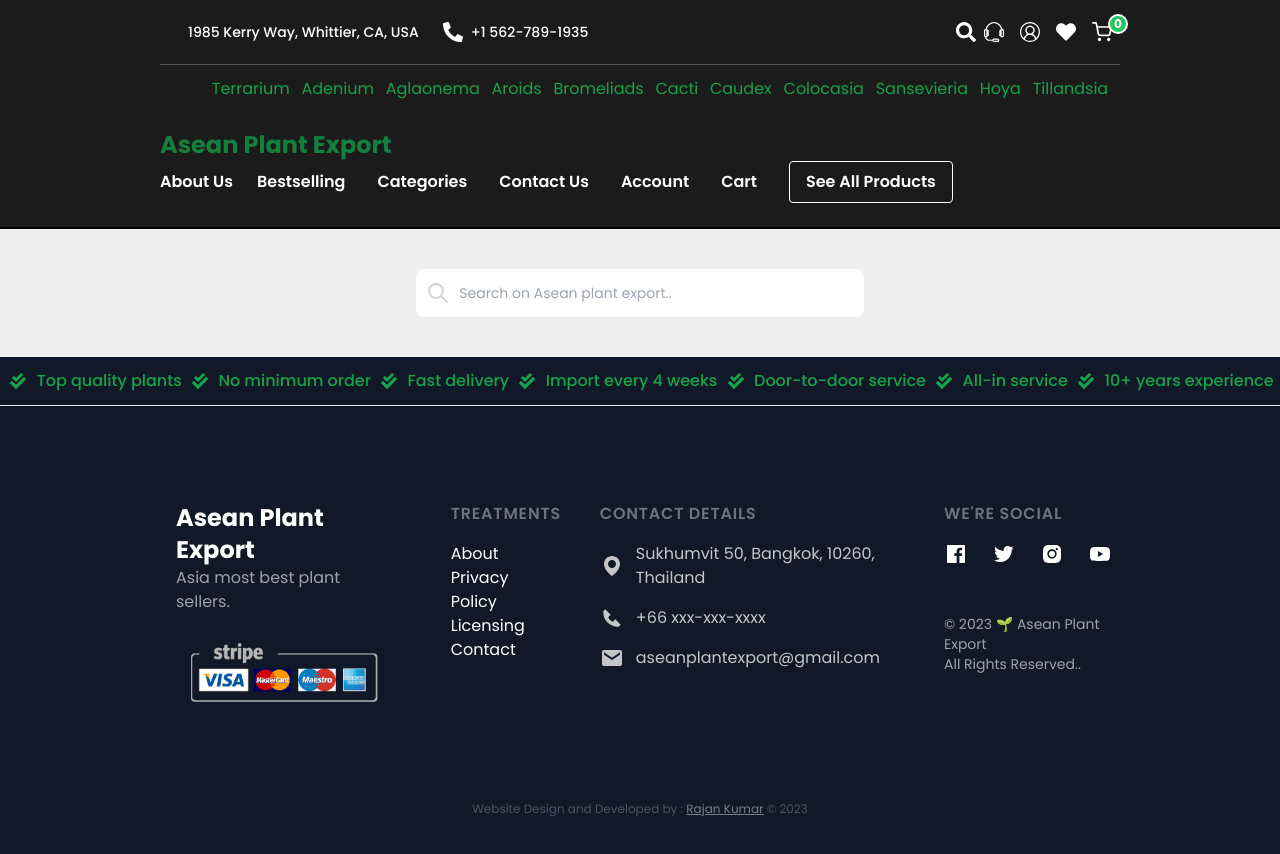
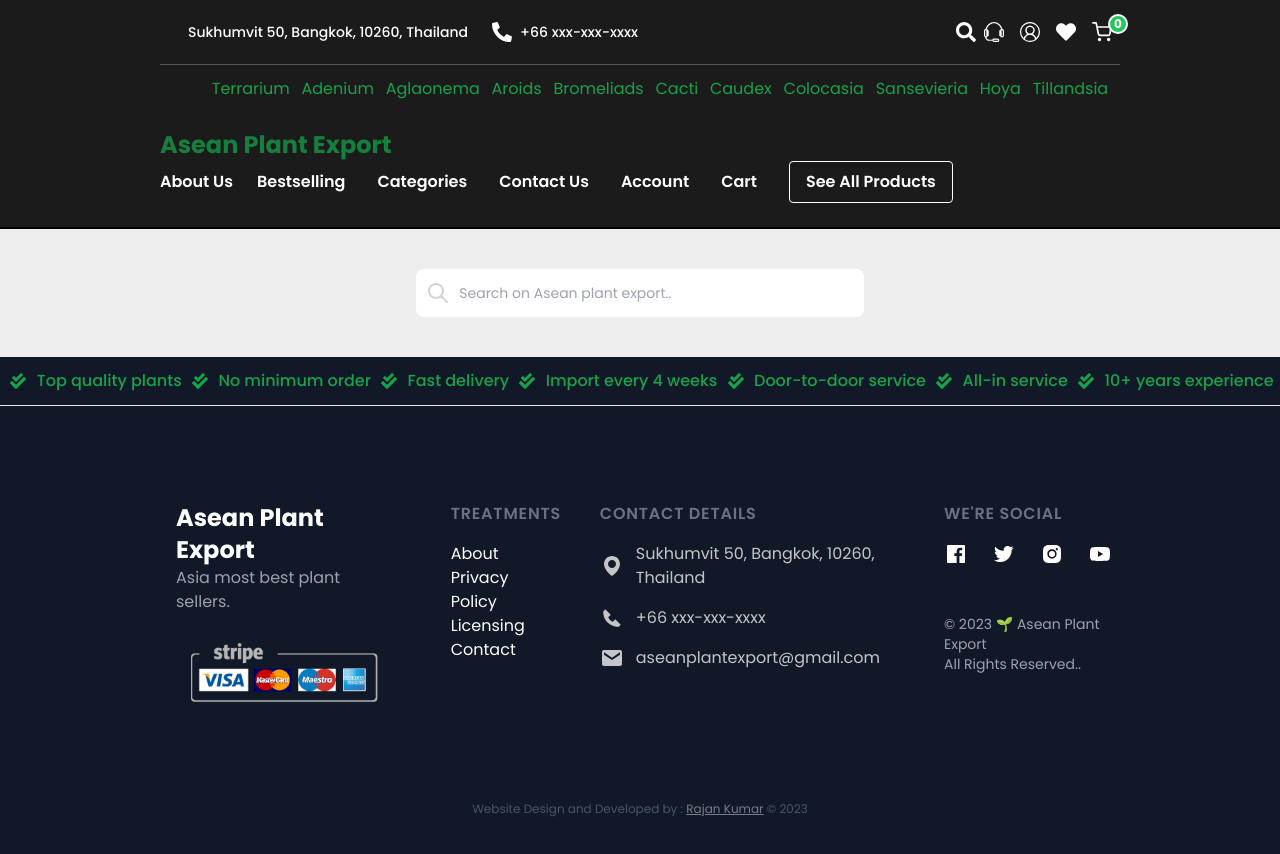
Before and after one commit to krcpr007/aseanplantexport-admin, a Next.js app in the folder ecommerce-front/: page /search in a window 1280 px wide. Shown: the top 854 px of the page. Built offline with nearby package versions, Linux system fonts and the light colour scheme; some icons are missing.

Commit message:
Fix : minor fixes content added and route changed

```diff
--- a/ecommerce-front/landingPageElement/Header.js
+++ b/ecommerce-front/landingPageElement/Header.js
@@ -1,4 +1,4 @@
-import React, { useContext,useState, useEffect } from 'react'
+import React, { useContext } from 'react'
 import { TfiHeadphoneAlt } from "react-icons/tfi";
 import { FaLocationDot } from "react-icons/fa6";
 import { VscAccount } from "react-icons/vsc";
@@ -18,13 +18,13 @@ function Header() {
                             <li>
                                 <div className="flex items-center h-10">
                                     <FaLocationDot className='text-xl' />
-                                    <span className="ml-2">1985 Kerry Way, Whittier, CA, USA</span>
+                                    <span className="ml-2">Sukhumvit 50, Bangkok, 10260, Thailand</span>
                                 </div>
                             </li>
                             <li className="ml-6">
                                 <div className="flex items-center h-10">
                                     <FaPhoneAlt className='text-xl' />
-                                    <span className="ml-2">+1 562-789-1935</span>
+                                    <span className="ml-2">+66 xxx-xxx-xxxx</span>
                                 </div>
                             </li>
 
@@ -39,7 +39,7 @@ function Header() {
                             </Link>
                             </li>
                             <li className="">
-                                <TfiHeadphoneAlt className='text-xl mx-2' />
+                                <Link href="/contact-us"><TfiHeadphoneAlt className='text-xl mx-2' /></Link>
                             </li>
                             <li>
                                 <Link href="/account"><VscAccount className='text-xl mx-2' /></Link>
@@ -48,7 +48,7 @@ function Header() {
                                 <Link href="/account"><FaHeart className='text-xl mx-2' /></Link>
                             </li>
                             <li>
-                                <Link href="/cart"><FiShoppingCart className='text-xl mx-2' /> <div className="absolute inline-flex items-center justify-center w-5 h-5 text-xs font-bold text-white bg-green-500 border-2 border-white rounded-full -top-2 -end-2 ">{cartProducts.length}</div></Link>
+                                <Link href="/checkout"><FiShoppingCart className='text-xl mx-2' /> <div className="absolute inline-flex items-center justify-center w-5 h-5 text-xs font-bold text-white bg-green-500 border-2 border-white rounded-full animate-pulse -top-2 -end-2 ">{cartProducts.length}</div></Link>
                             </li>
                         </ul>
                     </div>
@@ -94,11 +94,11 @@ function Header() {
                                     <Link className="py-2 inline-block md:text-white md:px-2 font-semibold"
                                         href="/categories">Categories</Link>
                                 </li>
-                                <li className="md:ml-4"><a className="py-2 inline-block md:text-white md:px-2 font-semibold" href="#">Contact
-                                    Us</a></li>
+                                <li className="md:ml-4"><Link className="py-2 inline-block md:text-white md:px-2 font-semibold" href="/contact-us">Contact
+                                    Us</Link></li>
                                 <li className="md:ml-4"><Link className="py-2 inline-block md:text-white md:px-2 font-semibold" href="/account">Account</Link></li>
                                 <li className="md:ml-4 md:hidden lg:block"><Link className="py-2 inline-block md:text-white md:px-2 font-semibold"
-                                    href="/cart">Cart</Link></li>
+                                    href="/checkout">Cart</Link></li>
                                 <li className="md:ml-6 mt-3 md:mt-0">
                                     <Link className="inline-block font-semibold px-4 py-2 text-white bg-green-600 md:bg-transparent md:text-white border border-white rounded" href="/products">See All Products</Link>
                                 </li>
```
